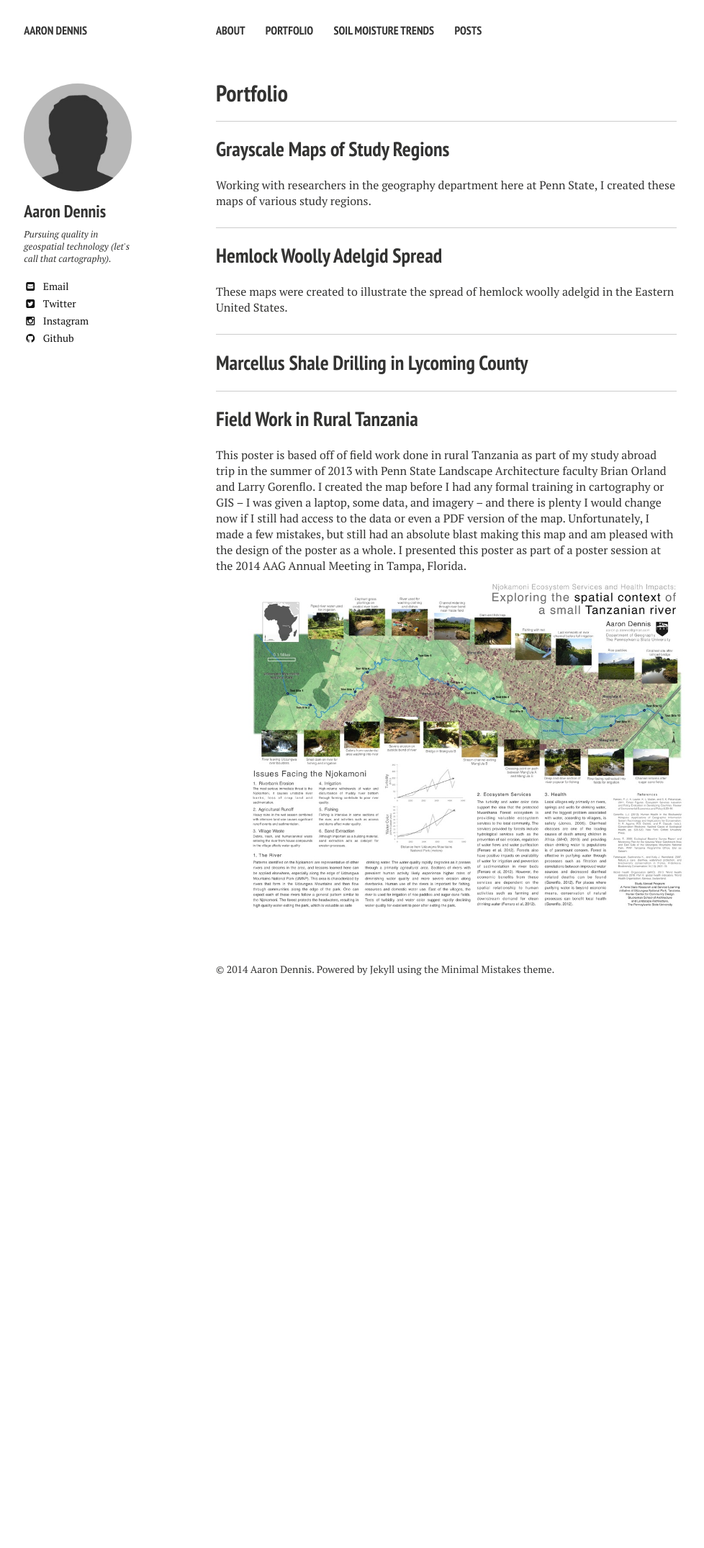
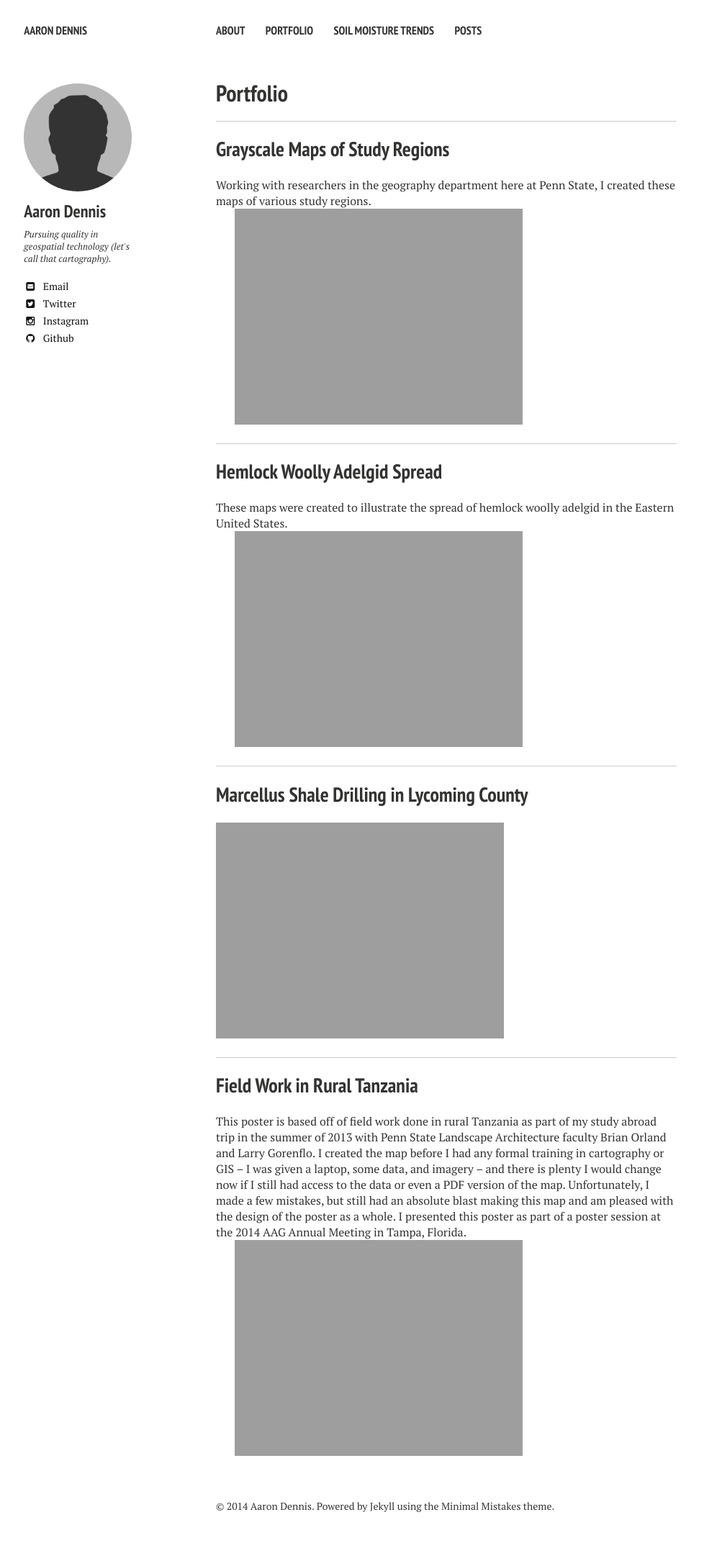
Before and after one commit to Joe-Robertson/aaronpdennis.github.io, a Jekyll site: the page built from portfolio/index.md, in a window 1280 px wide. Shown: the whole page at 72% size, without its empty margins (20-998 px from the left). Built offline with Jekyll 4.4.1, drawn with Linux system fonts in a browser that asks for light colours; nearby versions of some CDN libraries; before the commit the page ends 1405 px from its top, so only the background shows below that.

Commit message:
new photos on portfolio page

```diff
--- a/portfolio/index.md
+++ b/portfolio/index.md
@@ -15,15 +15,21 @@ image:
 
 Working with researchers in the geography department here at Penn State, I created these maps of various study regions.
 
+![Grayscale Maps Preview]({{ site.url }}/images/gray-scale-maps/gray-scale-wide.jpg)
+
 ---
 
 ## Hemlock Woolly Adelgid Spread
 
 These maps were created to illustrate the spread of hemlock woolly adelgid in the Eastern United States.
 
+![Hemlock Woolly Adelgid Preview]({{ site.url }}/images/hemlock-adelgid-maps/hemlock-wide.jpg)
+
 ---
 
 ## Marcellus Shale Drilling in Lycoming County
+
+![Lycoming County Preview]({{ site.url }}/images/lycoming-county/lycoming-wide.jpg)
 
 ---
 
@@ -31,4 +37,4 @@ These maps were created to illustrate the spread of hemlock woolly adelgid in th
 
 This poster is based off of field work done in rural Tanzania as part of my study abroad trip in the summer of 2013 with Penn State Landscape Architecture faculty Brian Orland and Larry Gorenflo. I created the map before I had any formal training in cartography or GIS -- I was given a laptop, some data, and imagery -- and there is plenty I would change now if I still had access to the data or even a PDF version of the map. Unfortunately, I made a few mistakes, but still had an absolute blast making this map and am pleased with the design of the poster as a whole. I presented this poster as part of a poster session at the 2014 AAG Annual Meeting in Tampa, Florida.
 
-![Njokamoni AAG Poster]({{ site.url }}/images/njokamoni.jpg)
+![Njokamoni Poster Preview]({{ site.url }}/images/njokamoni/njokamoni-wide.jpg)
```
Also changed, not shown: images/grayscale-maps/gray-scale-wide.png (added), images/hemlock-adelgid-maps/hemlock-wide.png (added), images/lycoming-county/conclusion.jpg (added), images/lycoming-county/introduction.jpg (added), images/lycoming-county/titlePage.jpg (added), images/njokamoni/njokamoni-wide.png (added), images/njokamoni/njokamoni.jpg (renamed from images/njokamoni.jpg), 10 other files.
